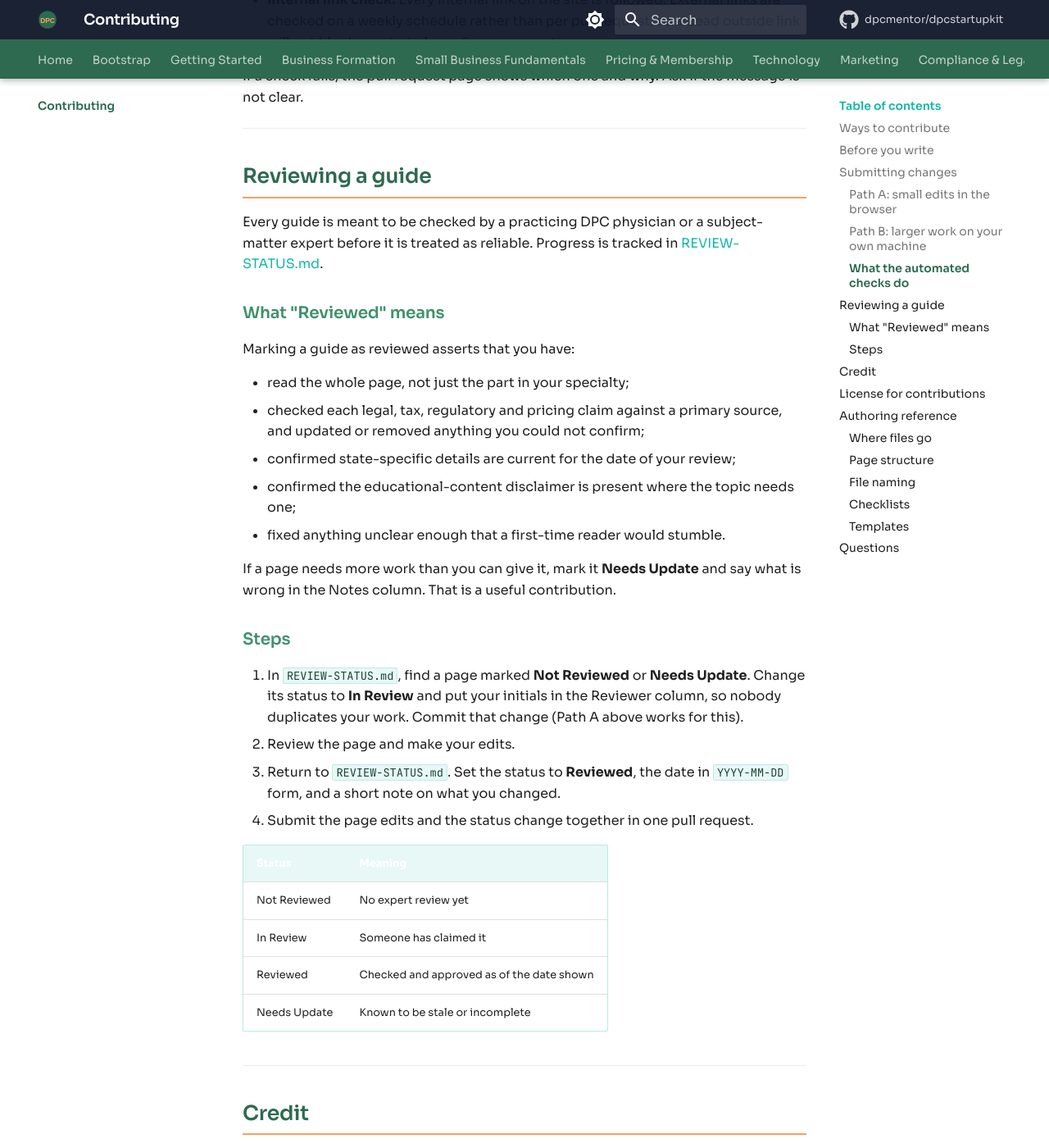
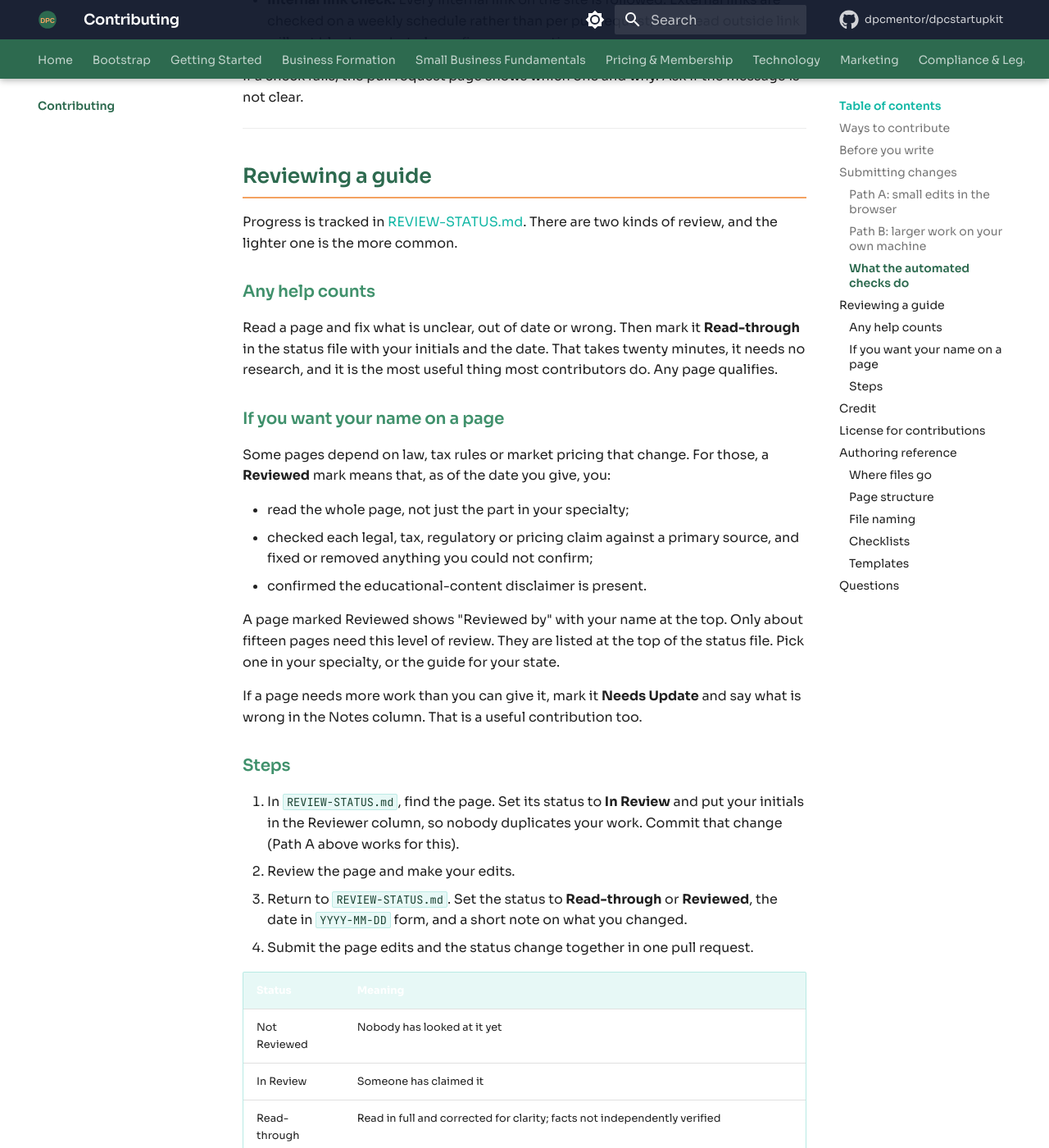
Before and after one commit to dpcmentor/dpcstartupkit, an MkDocs documentation site: the page built from docs/CONTRIBUTING.md, in a window 1280 px wide and 1400 px high, scrolled down 2634 px. Shown: the whole window at 82% size. Built offline with MkDocs 1.6.1 and Material for MkDocs 9.7.7, drawn with Linux system fonts in a browser that asks for light colours; comment, search, counter and statistics services are not loaded; some of the changed text lies outside the part shown.

Commit message:
docs: two review tiers, Read-through and Reviewed, with a bounded full-review list
- Contributing: lead with the lighter Read-through contribution; describe
  the full Reviewed bar as what the on-page byline promises, needed on
  about fifteen pages
- REVIEW-STATUS: add Read-through status, list the 14 pages that need a
  full Reviewed check, relabel the 57 existing 2026-06-15 entries as
  Read-through (they predate any definition of Reviewed), normalise
  dates to YYYY-MM-DD

```diff
--- a/docs/CONTRIBUTING.md
+++ b/docs/CONTRIBUTING.md
@@ -114,41 +114,50 @@ message is not clear.
 
 ## Reviewing a guide
 
-Every guide is meant to be checked by a practicing DPC physician or a
-subject-matter expert before it is treated as reliable. Progress is tracked
-in [REVIEW-STATUS.md](https://github.com/dpcmentor/dpcstartupkit/blob/main/REVIEW-STATUS.md).
+Progress is tracked in [REVIEW-STATUS.md](https://github.com/dpcmentor/dpcstartupkit/blob/main/REVIEW-STATUS.md).
+There are two kinds of review, and the lighter one is the more common.
 
-### What "Reviewed" means
+### Any help counts
 
-Marking a guide as reviewed asserts that you have:
+Read a page and fix what is unclear, out of date or wrong. Then mark it
+**Read-through** in the status file with your initials and the date. That
+takes twenty minutes, it needs no research, and it is the most useful thing
+most contributors do. Any page qualifies.
+
+### If you want your name on a page
+
+Some pages depend on law, tax rules or market pricing that change. For those,
+a **Reviewed** mark means that, as of the date you give, you:
 
 - read the whole page, not just the part in your specialty;
-- checked each legal, tax, regulatory and pricing claim against a primary
-  source, and updated or removed anything you could not confirm;
-- confirmed state-specific details are current for the date of your review;
-- confirmed the educational-content disclaimer is present where the topic
-  needs one;
-- fixed anything unclear enough that a first-time reader would stumble.
+- checked each legal, tax, regulatory or pricing claim against a primary
+  source, and fixed or removed anything you could not confirm;
+- confirmed the educational-content disclaimer is present.
+
+A page marked Reviewed shows "Reviewed by" with your name at the top. Only
+about fifteen pages need this level of review. They are listed at the top of
+the status file. Pick one in your specialty, or the guide for your state.
 
 If a page needs more work than you can give it, mark it **Needs Update** and
-say what is wrong in the Notes column. That is a useful contribution.
+say what is wrong in the Notes column. That is a useful contribution too.
 
 ### Steps
 
-1. In `REVIEW-STATUS.md`, find a page marked **Not Reviewed** or
-   **Needs Update**. Change its status to **In Review** and put your initials
-   in the Reviewer column, so nobody duplicates your work. Commit that change
-   (Path A above works for this).
+1. In `REVIEW-STATUS.md`, find the page. Set its status to **In Review** and
+   put your initials in the Reviewer column, so nobody duplicates your work.
+   Commit that change (Path A above works for this).
 2. Review the page and make your edits.
-3. Return to `REVIEW-STATUS.md`. Set the status to **Reviewed**, the date in
-   `YYYY-MM-DD` form, and a short note on what you changed.
+3. Return to `REVIEW-STATUS.md`. Set the status to **Read-through** or
+   **Reviewed**, the date in `YYYY-MM-DD` form, and a short note on what
+   you changed.
 4. Submit the page edits and the status change together in one pull request.
 
 | Status | Meaning |
 |---|---|
-| Not Reviewed | No expert review yet |
+| Not Reviewed | Nobody has looked at it yet |
 | In Review | Someone has claimed it |
-| Reviewed | Checked and approved as of the date shown |
+| Read-through | Read in full and corrected for clarity; facts not independently verified |
+| Reviewed | Every legal, tax, regulatory and pricing claim checked against a source as of the date shown |
 | Needs Update | Known to be stale or incomplete |
 
 ---
```
Also changed, not shown: other parts of docs/CONTRIBUTING.md (+2 -2 lines), REVIEW-STATUS.md (+92 -65 lines).
